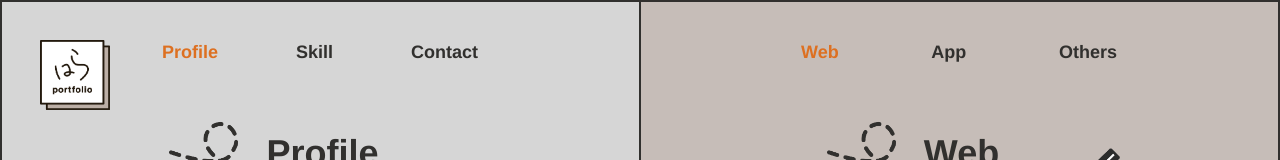
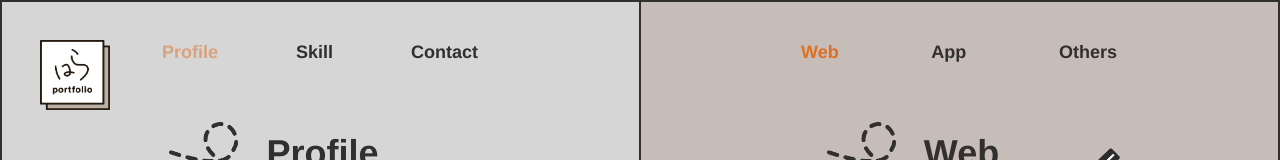
Before and after one commit to hrmrn1125/haraport, a Vue app in the folder portfolio/: page / in a window 1280 px wide. In both pictures the pointer is over the item "Profile". Shown: the top 160 px of the page. Built offline with nearby package versions, Linux system fonts and the light colour scheme.

Commit message:
huihuhio

```diff
--- a/portfolio/src/components/ProfilePage.vue
+++ b/portfolio/src/components/ProfilePage.vue
@@ -99,7 +99,6 @@ h2 {
   font-weight: 600;
 }
 
-@media (hover: hover) {
 .GoBtn:hover {
   background-color: #31302E;
   color: #FFFFFF;
@@ -107,7 +106,6 @@ h2 {
 
 .GoBtn span:hover {
   color: #FFFFFF;
-  }
 }
 
 .introPhotoWrap {
--- a/portfolio/src/components/TopPage.vue
+++ b/portfolio/src/components/TopPage.vue
@@ -229,14 +229,12 @@ body.fixed {
   overflow-x: hidden;
 }
 
-@media (hover: hover) {
-  .tabNavLeft li:hover {
-    opacity: 0.5;
-  }
+.tabNavLeft li:hover {
+  opacity: 0.5;
+}
 
-  .tabNavRight li:hover {
-    opacity: 0.5;
-  }
+.tabNavRight li:hover {
+  opacity: 0.5;
 }
 
 .subMenu.active {
--- a/portfolio/src/components/WebPage.vue
+++ b/portfolio/src/components/WebPage.vue
@@ -518,10 +518,8 @@ h3 {
   background-repeat: no-repeat;
 }
 
-@media (hover: hover) {
-  .linkDetail:hover {
-    opacity: 1;
-  }
+.linkDetail:hover {
+  opacity: 1;
 }
 
 .workPhoto {
```
Also changed, not shown: 7 other files (tests, documents, lock files or other folders). Lines whose indentation alone changed are shown as unchanged.
